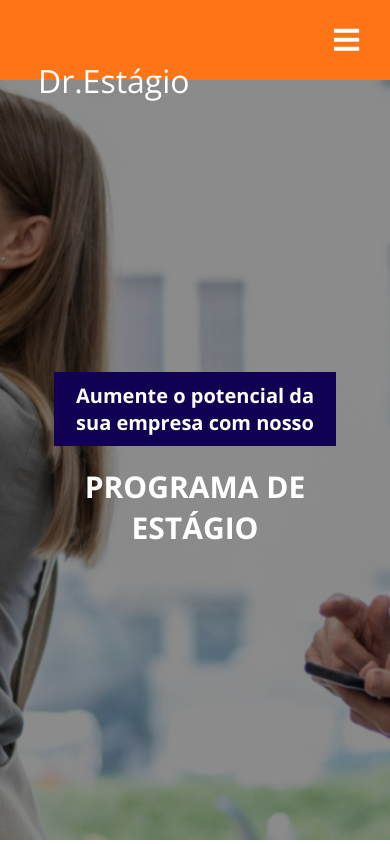
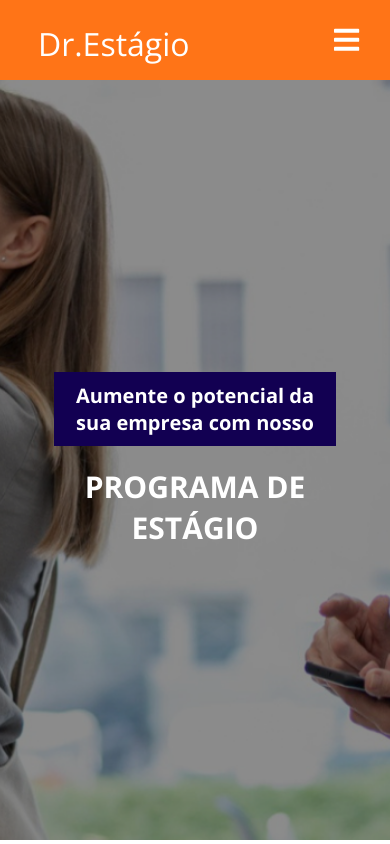
Before and after one commit to GaelBaptista/drestagio, a React (Vite) app: page / in a window 390 px wide. Shown: the top 844 px of the page. Built offline with nearby package versions, Linux system fonts and the light colour scheme.

Commit message:
corNav960

```diff
--- a/src/components/Navbar/style.css
+++ b/src/components/Navbar/style.css
@@ -69,7 +69,7 @@
   justify-self: start;
   cursor: pointer;
   text-decoration: none;
-  height: 80px;
+
   font-size: 2rem;
   display: flex;
   align-items: center;
@@ -184,7 +184,7 @@
   }
 
   .nav-links:hover {
-    color: #09bef0;
+    color: #ff7417;
     transform: scale(1.2);
     transition: all 0.3s ease;
   }
```
